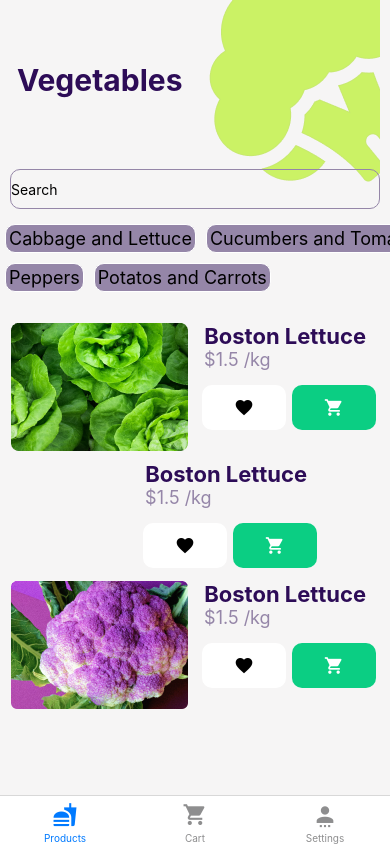
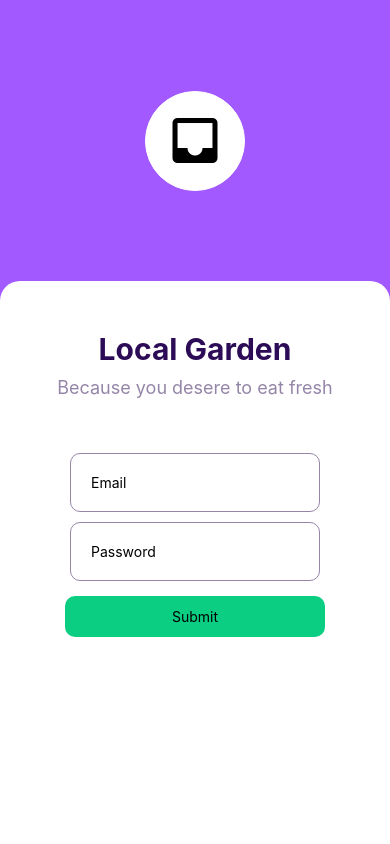
Before and after one commit to naneAbrahamyan/online-shop-RN, a React Native app: screen /Account in a window 390 px wide. Built offline with nearby package versions, Linux system fonts and the light colour scheme; grey boxes are pictures that could not be loaded.

Commit message:
added context and logic to components

```diff
--- a/App.tsx
+++ b/App.tsx
@@ -1,5 +1,5 @@
 import * as React  from 'react';
-import { useState } from 'react'
+import { useState, useCallback } from 'react'
 import { StyleSheet, Text, View } from 'react-native';
 import RoundIcon from './app/components/RoundIcon';
 import colors from './app/configs/colors';
@@ -13,23 +13,24 @@ import ProductsNavigator from './app/navigation/ProductsNavigator';
 import {NavigationContainer} from '@react-navigation/native';
 import {createBottomTabNavigator} from '@react-navigation/bottom-tabs';
 import { MaterialCommunityIcons } from '@expo/vector-icons';
+import ContextProvider from './app/context/context';
 
 const Tab = createBottomTabNavigator();
 
 export default function App() {
-  const [logged, setLogged ] = useState(true);
-  const handleLogin = () => {
+  const [logged, setLogged ] = useState(false);
+  const handleLogin = useCallback((email:string, password: string) => {
+    console.log('I work')
     const val = !logged;
     setLogged(val);
-  }
+  }, [])
   return (
-      // <LoginScreen />
-      // <ShopScreen />
-      // <ItemScreen />
-      // <CartScreen />
+
+      <ContextProvider>
+
         <>
           {!logged ?
-      (   <LoginScreen handleLogin= {handleLogin}/> )
+        (   <LoginScreen handleLogin = {handleLogin}/> )
           :
         ( <NavigationContainer>
 
@@ -51,6 +52,7 @@ export default function App() {
         }
 
         </>
+      </ContextProvider>
   )
 }
 
--- a/app/components/LoginForm.tsx
+++ b/app/components/LoginForm.tsx
@@ -28,10 +28,10 @@ import {Formik} from 'formik';
     });
 
 
-interface Props{
-    handleLogin: () => void;
+interface LoginFormProps{
+    handleLogin: (email: string, password: string) => void;
   }
-const LoginForm = (handleLogin : Props) => {
+const LoginForm = ({handleLogin} : LoginFormProps) => {
     const initialValues: MyFormValues = { firstName: '' };
 
     return (
@@ -39,9 +39,9 @@ const LoginForm = (handleLogin : Props) => {
             <Text style = {styles.headerText}> Local Garden </Text>
             <Text style = {styles.text}> Because you desere to eat fresh </Text>
           <Formik
-            initialValues={{email: '', password: ''}}
+            initialValues={{email: "", password: ''}}
             validationSchema = {validationSchema}
-            onSubmit={() => handleLogin()} >
+            onSubmit={({email, password})=> handleLogin(email, password) }>
             {({
             handleChange,
             handleBlur,
--- /dev/null
+++ b/app/context/context.tsx
@@ -0,0 +1,39 @@
+import React, { createContext, PropsWithChildren, useState, FC } from "react";
+
+
+const likedProducts = [
+    {
+        id:1,
+        liked: false
+    },
+    {
+        id:2,
+        liked: false
+    },
+    {
+        id:3,
+        liked: false
+    },
+]
+export interface ITodo {
+  id: number;
+  liked: boolean;
+}
+export type ContextType = {
+  likedArray: ITodo[];
+  setLikedArray: (liked : ITodo[]) => void;
+};
+export const Context = React.createContext<ContextType | null>(null);
+
+
+const ContextProvider: React.FC<PropsWithChildren>  = ({ children }) => {
+  const [likedArray, setLikedArray] = useState<ITodo[]>(likedProducts);
+
+  return (
+    <Context.Provider value={{ likedArray, setLikedArray }}>
+      {children}
+    </Context.Provider>
+  );
+};
+
+export default ContextProvider;
--- a/app/screens/ItemScreen.tsx
+++ b/app/screens/ItemScreen.tsx
@@ -1,14 +1,21 @@
-import React, {ReactElement} from 'react';
+import React, {ReactElement, useContext} from 'react';
 import { View, StyleSheet, Image, Text, TouchableOpacity} from 'react-native';
 import colors from '../configs/colors';
 import Screen from '../components/Screen';
 import { MaterialCommunityIcons } from '@expo/vector-icons';
 import Seperator from '../components/Seperator';
+import { Context } from '../context/context';
 
 
 const ItemScreen = ({ route }) : ReactElement => {
     const listing = route.params;
-    return(
+   const {likedArray, setLikedArray} =  useContext(Context);
+   const handleLike = () => {
+        const val = [...likedArray];
+        val[listing.id-1].liked = !likedArray[listing.id-1].liked;
+        setLikedArray(val)
+   }
+     return(
         <Screen>
             <View style = {styles.container}>
                 <View style={styles.imageCont}>
@@ -25,8 +32,8 @@ const ItemScreen = ({ route }) : ReactElement => {
                     <Seperator />
                     <Text style = {styles.description}> {listing.description} </Text>
                     <View style = {{ flexDirection: 'row', alignSelf: "flex-end", marginTop:70}}>
-                    <TouchableOpacity style={styles.button} onPress = {() => console.log('clicked')}>
-                        <MaterialCommunityIcons name = "heart" color= {listing.liked ? "green" : "grey"} size = {20}/>
+                    <TouchableOpacity style={styles.button} onPress = {() => handleLike()}>
+                        <MaterialCommunityIcons name = "heart" color= {likedArray[listing.id-1].liked ? "green" : "grey"} size = {20}/>
                         </TouchableOpacity>
                         <TouchableOpacity style={styles.button1} onPress = {() => console.log('clicked')}>
                         <MaterialCommunityIcons name = "cart" color= "white" size = {20}/>
--- a/app/screens/LoginScreen.tsx
+++ b/app/screens/LoginScreen.tsx
@@ -4,11 +4,12 @@ import colors from '../configs/colors';
 import Screen from '../components/Screen';
 import RoundIcon from '../components/RoundIcon';
 import LoginForm from '../components/LoginForm';
+import { Stringifiable } from 'query-string';
 
-interface Props{
-  handleLogin: Function;
+interface LoginScreenProps{
+  handleLogin: (email:string, password: string) => void;
 }
-const LoginScreen = (handleLogin: Props) : ReactElement => {
+const LoginScreen = ({handleLogin}: LoginScreenProps) => {
    return (
       <Screen>
          <View style={styles.container}>
@@ -17,7 +18,7 @@ const LoginScreen = (handleLogin: Props) : ReactElement => {
             </View>
             <View style={styles.loginform}>
                <Screen>
-                  <LoginForm onPress = {handleLogin}/>
+                  <LoginForm handleLogin = {handleLogin}/>
                </Screen>
             </View>
          </View>
--- a/app/screens/ShopScreen.tsx
+++ b/app/screens/ShopScreen.tsx
@@ -1,31 +1,37 @@
-import React, {ReactElement, useState} from 'react';
+import React, {ReactElement, useState, useContext} from 'react';
 import { View, StyleSheet, ImageBackground, Text, Image, TextInput, FlatList, TouchableOpacity, Pressable} from 'react-native';
 import Screen from '../components/Screen';
 import colors from '../configs/colors';
 import { MaterialCommunityIcons } from '@expo/vector-icons';
-import {NavigationContainer} from '@react-navigation/native';
-import {createNativeStackNavigator} from '@react-navigation/native-stack';
+import { Context } from '../context/context';
 
 const filterData = [
     {
         id:1,
         item: "Cabbage and Lettuce",
+        clicked: false
     },
     {
         id:2,
-        item: "Cucumbers and Tomatoes"
+        item: "Cucumbers and Tomatoes",
+        clicked: false
     },
     {
         id:3,
-        item: "Onions and Garlic"
+        item: "Onions and Garlic",
+        clicked: false
     },
     {
         id:4,
-        item: "Peppers"
+        item: "Peppers",
+        clicked: false
+
     },
      {
         id:5,
-        item: "Potatos and Carrots"
+        item: "Potatos and Carrots",
+        clicked: false
+
     },
 
 ]
@@ -37,6 +43,7 @@ const products = [
         price: 1.5,
         liked: false,
         weight: 150,
+        type: 5,
         description: "Lorem Ipsum is simply dummy text of the printing and typesetting industry. Lorem Ipsum has been the industry's standard dummy text ever since the 1500s, when an unknown printer took a galley of type and scrambled it to make a ",
         uri: require("../assets/Media.png")
     },
@@ -46,32 +53,69 @@ const products = [
         price: 1.5,
         liked: false,
         weight: 150,
+        type:1,
         description: "Lorem Ipsum is simply dummy text of the printing and typesetting industry. Lorem Ipsum has been the industry's standard dummy text ever since the 1500s, when an unknown printer took a galley of type and scrambled it to make a ",
         uri: require("../assets/letucik.png")
     },
     {
         id:3,
-        name: "Boston Lettuce",
+        name: "Cabbage",
         price: 1.5,
         liked: false,
         weight: 150,
+        type:1,
         description: "Lorem Ipsum is simply dummy text of the printing and typesetting industry. Lorem Ipsum has been the industry's standard dummy text ever since the 1500s, when an unknown printer took a galley of type and scrambled it to make a ",
         uri: require("../assets/img3.png")
     }
 ]
 
-const ShopScreen = ({navigation}) : ReactElement => {
+
+let prevFiltered = -1 ;
+
+const ShopScreen = ({ navigation }) : ReactElement => {
+    const { likedArray, setLikedArray } = useContext(Context);
+    console.log(likedArray, 'liked')
+    const [filteredData, setFilteredData] = useState(filterData);
     const [data, setData] = useState(products)
-    const [search, setSearch] = useState("")
+    const [search, setSearch] = useState("");
     const handleChange = (e: any) => {
-        console.log(e)
+        const val = products.filter(i => { //
+           if(i.name.toLowerCase().includes(e.toLowerCase())){
+            return i;
+           }
+        })
+        setData(val);
+
         setSearch(e);
+    }
+    const handleFilterClick = (item: number) => {
+        console.log(prevFiltered)
+        const val = [...filteredData]
+
+        if(prevFiltered >= 0){
+            val[item-1].clicked =  !filteredData[item-1].clicked
+            val[prevFiltered-1].clicked = false;
+        }
+        else{
+            val[item-1].clicked =  !filteredData[item-1].clicked
+        }
+        prevFiltered = item;
+
+        const filteredProducts = products.filter(i => i.type == item);
+        if(!val[item-1].clicked){
+            setData(products)
+        }
+        else{
+            setData(filteredProducts)
+        }
+        setFilteredData(val);
     }
 
     const handleLike = (item: number) =>{
-        const val = [...data];
-        val[item-1].liked = !data[item-1].liked;
-        setData(val)
+        const val = [...likedArray];
+        val[item-1].liked = !likedArray[item-1].liked;
+        setLikedArray(val)
+        // setData(val)
     }
     return(
     <Screen>
@@ -90,11 +134,11 @@ const ShopScreen = ({navigation}) : ReactElement => {
                     <FlatList
                     numColumns={3}
                     style = {styles.filterList}
-                    data = {filterData}
+                    data = {filteredData}
                     keyExtractor = {(item) => item.id.toString()}
                     renderItem = {({item}) => (
-                        <TouchableOpacity onPress={() => {  console.log(item.item)  }}>
-                            <Text style = {styles.listItem}>
+                        <TouchableOpacity onPress={() => {handleFilterClick(item.id)}}>
+                            <Text style = {[styles.listItem, item.clicked ? styles.boxColor : styles.listItem]}>
                                 {item.item}
                             </Text>
                         </TouchableOpacity>
@@ -108,7 +152,7 @@ const ShopScreen = ({navigation}) : ReactElement => {
                     data = {data}
                     keyExtractor = {(item) => item.id.toString()}
                     renderItem = {({item}) => (
-                        <TouchableOpacity onPress={() => navigation.navigate('Items', item, handleLike)}>
+                        <TouchableOpacity onPress={() => navigation.navigate('Items', item)}>
                             <View style={styles.productBox}>
                                 <Image source={item.uri} />
                                 <View>
@@ -116,7 +160,7 @@ const ShopScreen = ({navigation}) : ReactElement => {
                                     <Text style = {styles.h6}> ${item.price } /kg</Text>
                                     <View style = {{flexDirection:"row", alignSelf: "flex-end"}}>
                                     <TouchableOpacity style={styles.button} onPress = {() => handleLike(item.id)}>
-                                    <MaterialCommunityIcons name = "heart" color= {item.liked ? "green" : "black"} size = {20}/>
+                                    <MaterialCommunityIcons name = "heart" color= {likedArray[item.id-1].liked ? "green" : "black"} size = {20}/>
                                     </TouchableOpacity>
                                     <TouchableOpacity style={styles.button1} onPress = {() => console.log('clicked')}>
                                     <MaterialCommunityIcons name = "cart" color= "white" size = {20}/>
@@ -184,11 +228,13 @@ const styles = StyleSheet.create({
         // flexWrap: "wrap"
     },
     listItem: {
-        backgroundColor: colors.secondary,
+        color: colors.secondary,
+        paddingHorizontal: 15,
+        backgroundColor: "white",
         borderColor: "white",
         borderRadius:10,
         borderWidth:1,
-        fontSize:18,
+        fontSize:14,
         margin:5,
         padding:3
     },
@@ -219,7 +265,10 @@ const styles = StyleSheet.create({
         elevation: 3,
         backgroundColor: colors.green,
         },
-
+    boxColor: {
+        backgroundColor: '#E2CBFF',
+        color: "#6C0EE4"
+    }
 })
 
 export default ShopScreen;
```
Also changed, not shown: app/fakeApi/index.tsx (added, +96 -0 lines). Lines whose indentation alone changed are shown as unchanged.
